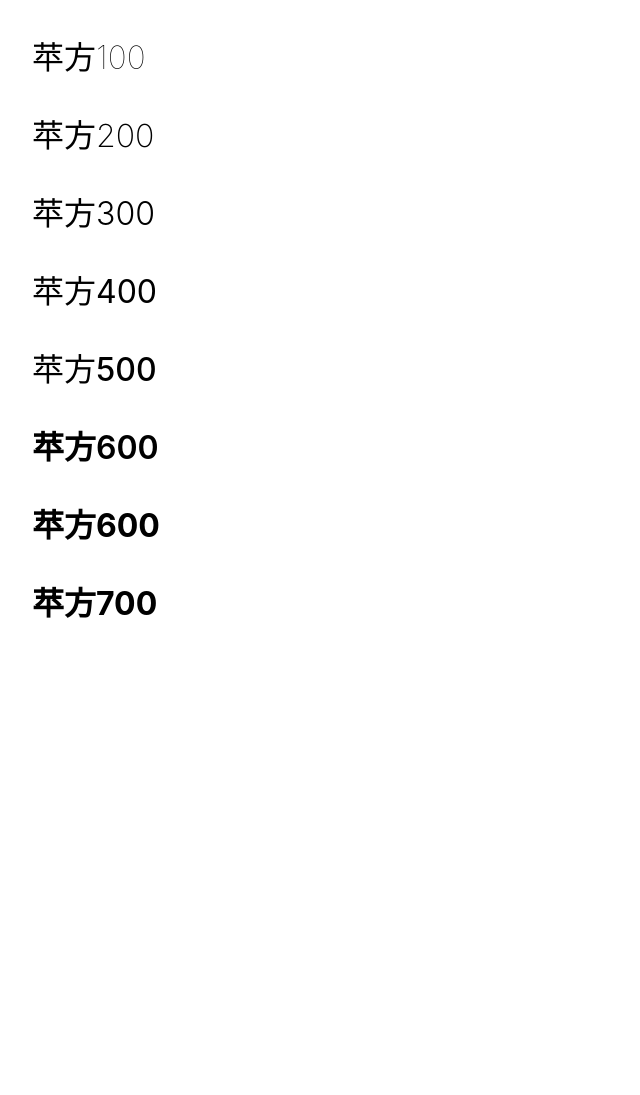
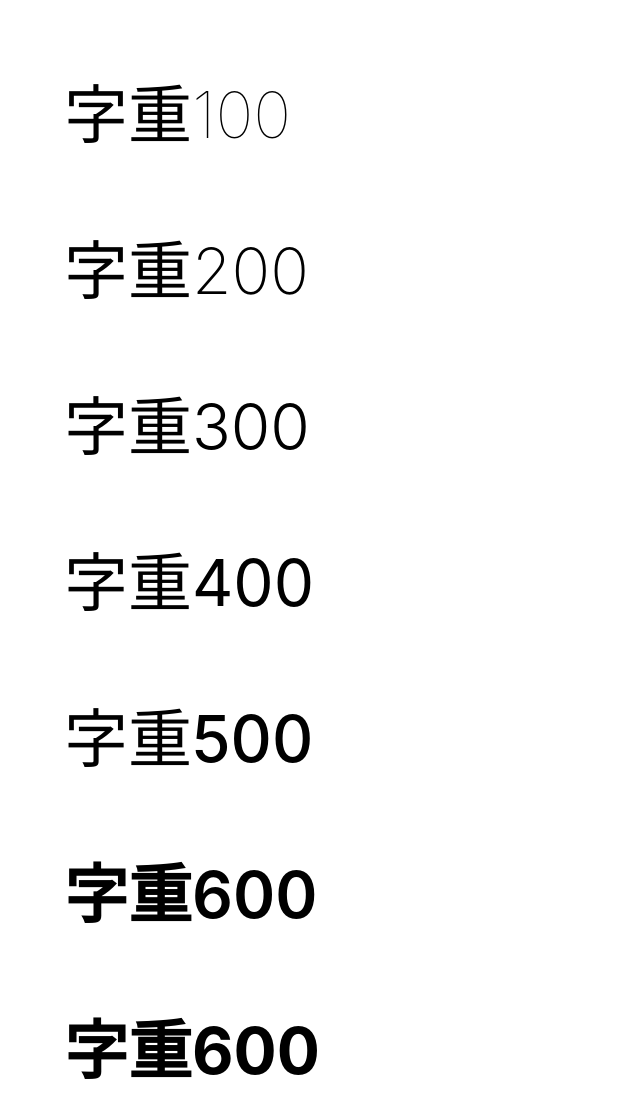
Before and after one commit to siterloo/font-weight-test, a plain HTML site: page index.html in a window 1280 px wide. Shown: the top 1095 px of the page, without its empty margins (0-640 px from the left). Before the commit the page ends 800 px from the top, so only its background shows below. Drawn offline with Linux system fonts and the light colour scheme.

Commit message:
Update index.html

```diff
--- a/index.html
+++ b/index.html
@@ -8,7 +8,7 @@
       margin:0
     }
     h1{
-      font-size:2em;
+      font-size:4em;
       margin: 1em;
       font-family:-apple-system,BlinkMacSystemFont,"PingFang SC","Microsoft YaHei","Roboto","Droid Sans","Helvetica Neue",Helvetica,Arial,sans-serif;
     }
@@ -34,14 +34,14 @@
     </style>
   </head>
   <body>
-    <h1 class="fw-100">苹方100</h1>
-    <h1 class="fw-200">苹方200</h1>
-    <h1 class="fw-300">苹方300</h1>
-    <h1 class="fw-400">苹方400</h1>
-    <h1 class="fw-500">苹方500</h1>
-    <h1 class="fw-600">苹方600</h1>
-    <h1 class="fw-700">苹方600</h1>
-    <h1 class="fw-800">苹方700</h1>
+    <h1 class="fw-100">字重100</h1>
+    <h1 class="fw-200">字重200</h1>
+    <h1 class="fw-300">字重300</h1>
+    <h1 class="fw-400">字重400</h1>
+    <h1 class="fw-500">字重500</h1>
+    <h1 class="fw-600">字重600</h1>
+    <h1 class="fw-700">字重600</h1>
+    <h1 class="fw-800">字重700</h1>
   </body>
 
 </html>
```
